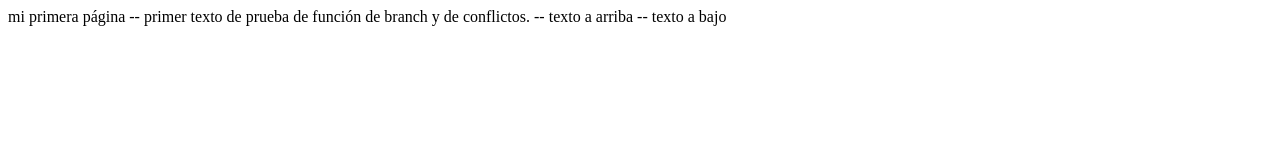
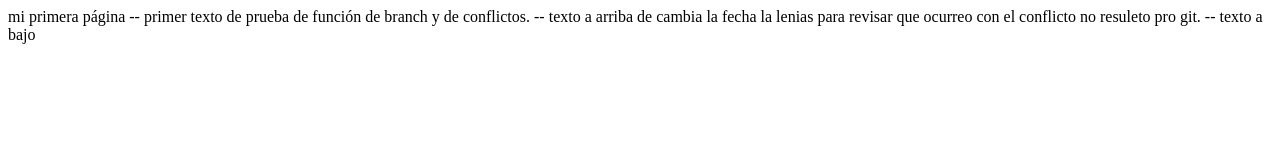
Before and after one commit to jclaros79/prueba1, a plain HTML site: page index.html in a window 1280 px wide. Drawn offline with Linux system fonts and the light colour scheme.

Commit message:
se agrego un nueva linea para ver el conflict

```diff
--- a/index.html
+++ b/index.html
@@ -8,7 +8,7 @@
 	<body>
 		mi primera página
 		-- primer texto de prueba de función de branch y de conflictos.
-		-- texto a arriba
+		-- texto a arriba de cambia la fecha la lenias para revisar que ocurreo con el conflicto  no resuleto pro git.
 		-- texto a bajo
 	</body>
 </html>
```
